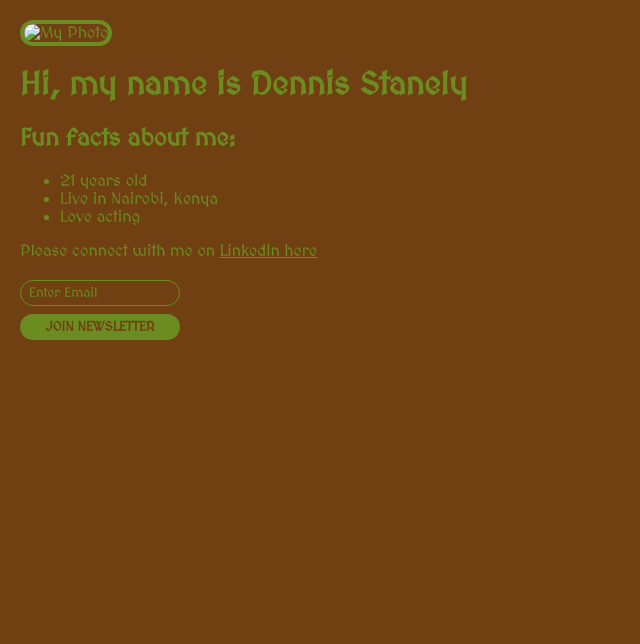
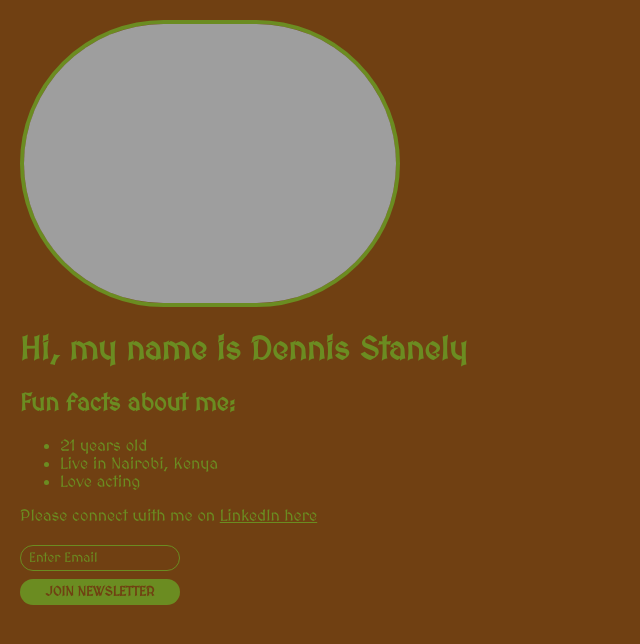
Before and after one commit to dennis-tech/My-personal-webpage, a plain HTML site: page index.html in a window 1280 px wide. Shown: the whole page, without its empty margins (0-640 px from the left). Drawn offline with Linux system fonts and the light colour scheme; the site is published under a folder, as on GitHub Pages, so addresses that start at the root find nothing; a web font is replaced by a local one.

Commit message:
modified index html

```diff
--- a/index.html
+++ b/index.html
@@ -10,7 +10,7 @@
         Challenge 1:
         Write the HTML for your personal website.
         -->
-        <img src="/myphoto.jpg" alt="My Photo">
+        <img src="myphoto.jpg" alt="My Photo">
         <h1>Hi, my name is Dennis Stanely</h1>
         <h2>Fun facts about me:</h2>
         <ul>
```
